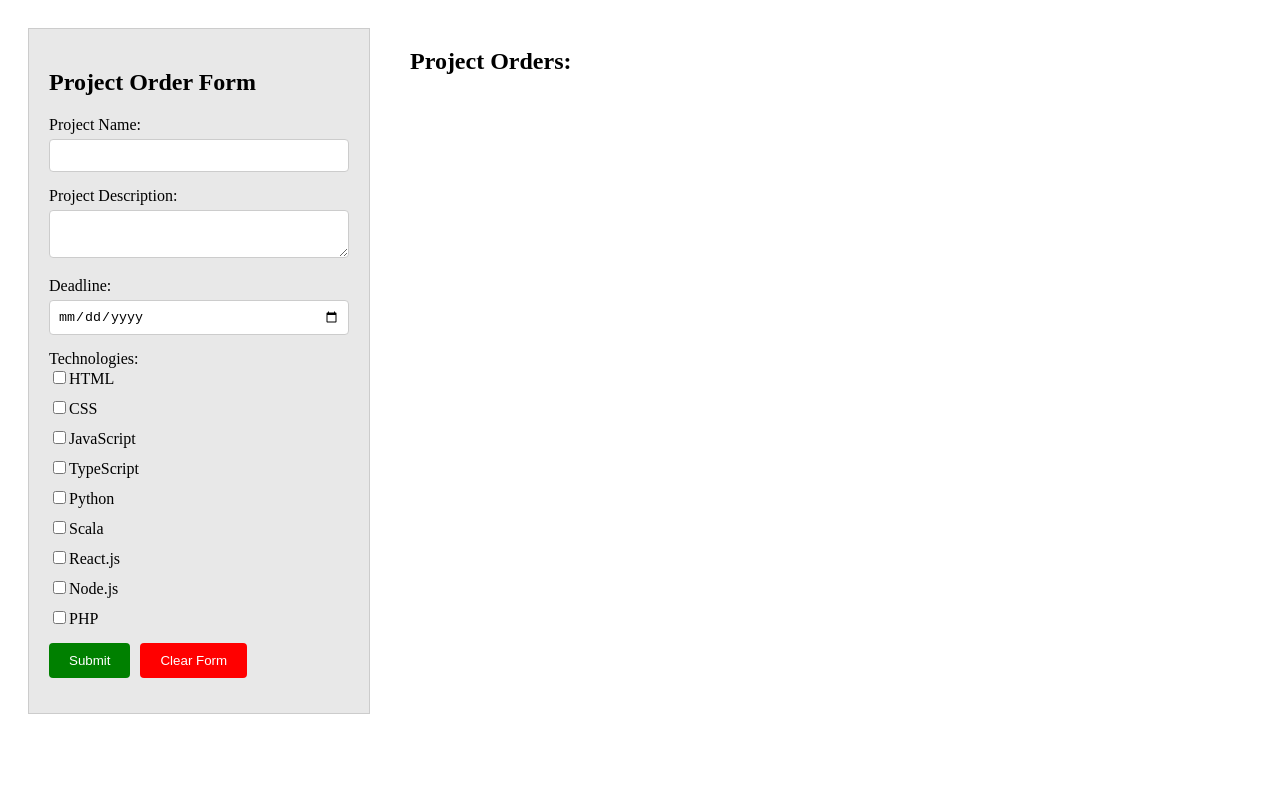
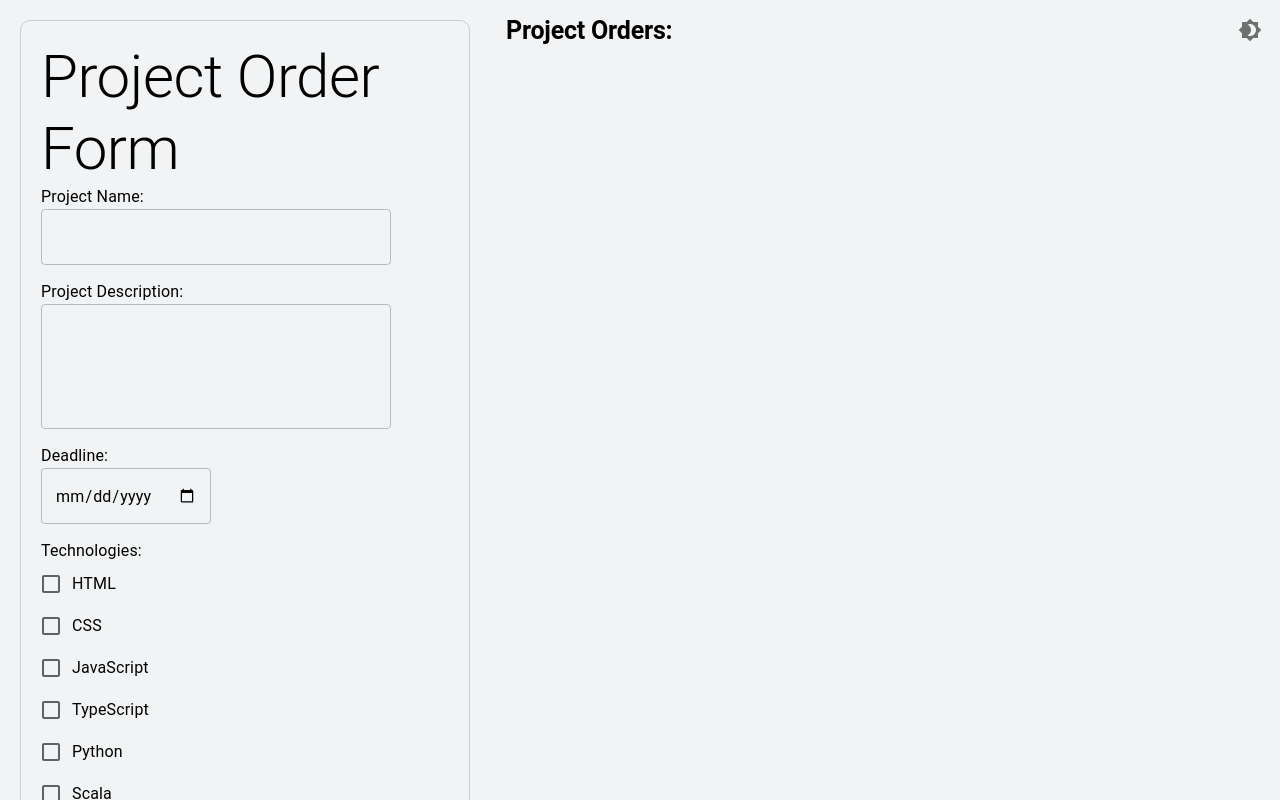
Before and after one commit to Proga-React-Practice/Maxym-Hladun-Epsilon, a React (Vite) app in the folder vite-project/: page / in a window 1280 px wide. Shown: the top 800 px of the page. Built offline with nearby package versions, Linux system fonts and the light colour scheme.

Commit message:
amui integration, some styles and card animation

```diff
--- a/vite-project/package.json
+++ b/vite-project/package.json
@@ -10,6 +10,9 @@
     "preview": "vite preview"
   },
   "dependencies": {
+    "@mui/lab": "^5.0.0-alpha.170",
+    "@mui/material": "^5.15.15",
+    "@mui/system": "^5.15.15",
     "react": "^18.2.0",
     "react-dom": "^18.2.0"
   },
--- a/vite-project/src/AddOrderForm.tsx
+++ b/vite-project/src/AddOrderForm.tsx
@@ -1,7 +1,16 @@
 import React, { useState } from "react";
-import "./FormStyles.css";
+import {
+  TextField,
+  Button,
+  Checkbox,
+  FormControlLabel,
+  FormGroup,
+  Box,
+} from "@mui/material";
+import { Typography } from "@mui/material";
 import { Project } from "./Utils";
-import Checkbox from "./Checkbox";
+import { grey, red, green } from "@mui/material/colors";
+import { styled } from "@mui/system";
 
 const TechnologiesList: { id: string; name: string }[] = [
   { id: "html", name: "HTML" },
@@ -15,9 +24,24 @@ const TechnologiesList: { id: string; name: string }[] = [
   { id: "php", name: "PHP" },
 ];
 
+const StyledTypography = styled(Typography)(({ theme }) => ({
+  color: (props) =>
+    props.darkMode ? theme.palette.grey[300] : theme.palette.text.primary,
+}));
+
+const StyledFormWrapper = styled(Box)(({ theme }) => ({
+  border: "1px solid #ccc",
+  padding: "20px",
+  width: "450px",
+  backgroundColor: (props) =>
+    props.darkMode ? theme.palette.grey[800] : theme.palette.grey[300],
+  borderRadius: "10px",
+}));
+
 const AddOrderForm: React.FC<{
   addProject: (project: Project) => void;
-}> = ({ addProject }) => {
+  darkMode: boolean;
+}> = ({ addProject, darkMode }) => {
   const [name, setName] = useState("");
   const [description, setDescription] = useState("");
   const [deadline, setDeadline] = useState("");
@@ -54,57 +78,93 @@ const AddOrderForm: React.FC<{
   };
 
   return (
-    <div className="form-container">
-      <div className="form-wrapper">
-        <h2>Project Order Form</h2>
+    <Box
+      className={`form-container ${
+        darkMode ? "dark-background" : "light-background"
+      }`}
+      sx={{
+        justifyContent: "left",
+        padding: "20px",
+      }}
+    >
+      <StyledFormWrapper darkMode={darkMode}>
+        <StyledTypography variant="h2" darkMode={darkMode}>
+          Project Order Form
+        </StyledTypography>
         <form onSubmit={handleSubmit}>
-          <div className="form-group">
-            <label htmlFor="project-name">Project Name:</label>
-            <input
-              type="text"
+          <Box className="form-group" sx={{ marginBottom: "15px" }}>
+            <StyledTypography htmlFor="project-name" darkMode={darkMode}>
+              Project Name:
+            </StyledTypography>
+            <TextField
               id="project-name"
               value={name}
               onChange={(e) => setName(e.target.value)}
               required
+              sx={{
+                width: "350px",
+              }}
             />
-          </div>
-          <div className="form-group">
-            <label htmlFor="project-description">Project Description:</label>
-            <textarea
+          </Box>
+          <Box className="form-group" sx={{ marginBottom: "15px" }}>
+            <StyledTypography htmlFor="project-description" darkMode={darkMode}>
+              Project Description:
+            </StyledTypography>
+            <TextField
               id="project-description"
+              multiline
+              rows={4}
               value={description}
               onChange={(e) => setDescription(e.target.value)}
               required
-            ></textarea>
-          </div>
-          <div className="form-group">
-            <label htmlFor="deadline">Deadline:</label>
-            <input
+              sx={{
+                width: "350px",
+              }}
+            />
+          </Box>
+          <Box className="form-group" sx={{ marginBottom: "15px" }}>
+            <StyledTypography htmlFor="deadline" darkMode={darkMode}>
+              Deadline:
+            </StyledTypography>
+            <TextField
+              id="deadline"
               type="date"
-              id="deadline"
               value={deadline}
               onChange={(e) => setDeadline(e.target.value)}
               required
             />
-          </div>
-          <div className="form-group">
-            <label>Technologies:</label>
-            <div className="TechnologyContainer">
+          </Box>
+          <Box className="form-group" sx={{ marginBottom: "15px" }}>
+            <StyledTypography darkMode={darkMode}>
+              Technologies:
+            </StyledTypography>
+            <FormGroup>
               {TechnologiesList.map((tech) => (
-                <Checkbox
+                <FormControlLabel
                   key={tech.id}
-                  id={tech.id}
-                  value={tech.name}
-                  onChange={handleCheckboxChange}
+                  control={
+                    <Checkbox
+                      checked={technologies.includes(tech.id)}
+                      onChange={() => handleCheckboxChange(tech.id)}
+                    />
+                  }
+                  label={tech.name}
                 />
               ))}
-            </div>
-          </div>
-
-          <div className="form-group">
-            <button type="submit">Submit</button>
-            <button
+            </FormGroup>
+          </Box>
+          <Box className="form-group" sx={{ marginBottom: "15px" }}>
+            <Button
+              type="submit"
+              variant="contained"
+              sx={{ marginRight: "10px", bgcolor: green[500] }}
+            >
+              Submit
+            </Button>
+            <Button
               type="button"
+              variant="contained"
+              sx={{ bgcolor: red[500] }}
               onClick={() => {
                 setName("");
                 setDescription("");
@@ -113,11 +173,11 @@ const AddOrderForm: React.FC<{
               }}
             >
               Clear Form
-            </button>
-          </div>
+            </Button>
+          </Box>
         </form>
-      </div>
-    </div>
+      </StyledFormWrapper>
+    </Box>
   );
 };
 
--- a/vite-project/src/App.tsx
+++ b/vite-project/src/App.tsx
@@ -3,9 +3,38 @@ import AddOrderForm from "./AddOrderForm";
 import Cards from "./Cards";
 import "./index.css";
 import { Project } from "./Utils";
+import { createTheme, ThemeProvider } from "@mui/material/styles";
+import IconButton from "@mui/material/IconButton";
+import Brightness4Icon from "@mui/icons-material/Brightness4";
+import CssBaseline from "@mui/material/CssBaseline";
+
+export const lightTheme = createTheme({
+  palette: {
+    mode: "light",
+    text: {
+      primary: "#000000",
+    },
+    background: {
+      default: "#F1F3F4",
+    },
+  },
+});
+
+export const darkTheme = createTheme({
+  palette: {
+    mode: "dark",
+    text: {
+      primary: "rgb(255, 165, 0)",
+    },
+    background: {
+      default: "#202124",
+    },
+  },
+});
 
 const App: React.FC = () => {
   const [projects, setProjects] = useState<Project[]>([]);
+  const [darkMode, setDarkMode] = useState(false);
 
   const addProject = (project: Project) => {
     setProjects([...projects, project]);
@@ -15,11 +44,33 @@ const App: React.FC = () => {
     setProjects(projects.filter((project) => project.id !== id));
   };
 
+  const toggleDarkMode = () => {
+    setDarkMode((prevDarkMode) => !prevDarkMode);
+  };
+
+  const theme = darkMode ? darkTheme : lightTheme;
+
   return (
-    <div className="main">
-      <AddOrderForm addProject={addProject} />
-      <Cards projects={projects} deleteProject={deleteProject} />
-    </div>
+    <ThemeProvider theme={theme}>
+      <CssBaseline />
+      <div
+        className={`main ${darkMode ? "dark-background" : "light-background"}`}
+      >
+        <IconButton
+          onClick={toggleDarkMode}
+          aria-label="toggle dark mode"
+          sx={{ position: "absolute", top: 10, right: 10 }}
+        >
+          <Brightness4Icon />
+        </IconButton>
+        <AddOrderForm addProject={addProject} darkMode={darkMode} />
+        <Cards
+          projects={projects}
+          deleteProject={deleteProject}
+          darkMode={darkMode}
+        />
+      </div>
+    </ThemeProvider>
   );
 };
 
--- a/vite-project/src/Cards.tsx
+++ b/vite-project/src/Cards.tsx
@@ -1,30 +1,95 @@
 import React from "react";
-import "./CardsStyles.css";
+import {
+  Typography,
+  Button,
+  Box,
+  Card,
+  CardContent,
+  CardActions,
+} from "@mui/material";
+import { styled, keyframes } from "@mui/system";
 import { Project } from "./Utils";
+
+const cardSlideIn = keyframes`
+  0% {
+    transform: translateX(100%);
+  }
+  100% {
+    transform: translateX(0);
+  }
+`;
+
+const StyledCard = styled(Card)(({ theme }) => ({
+  width: 300,
+  height: 500,
+  margin: theme.spacing(1),
+  borderRadius: theme.shape.borderRadius * 2,
+  boxShadow: theme.shadows[3],
+  backgroundColor: (props) =>
+    props.darkMode ? theme.palette.grey[700] : theme.palette.background.paper,
+  animation: `${cardSlideIn} 0.5s ease-out`,
+}));
+
+const StyledCardContent = styled(CardContent)({
+  flexGrow: 1,
+});
+
+const Technology = styled(Typography)(({ theme }) => ({
+  fontWeight: theme.typography.fontWeightBold,
+  fontStyle: "italic",
+  color: (props) =>
+    props.darkMode ? theme.palette.grey[300] : theme.palette.grey[700],
+}));
+
+const CardsContainer = styled(Box)(({ theme }) => ({
+  display: "flex",
+  flexWrap: "wrap",
+  justifyContent: "flex-start",
+  padding: theme.spacing(2),
+  width: "100%",
+  backgroundColor: (props) =>
+    props.darkMode ? theme.palette.grey[800] : theme.palette.grey[200],
+}));
 
 const Cards: React.FC<{
   projects: Project[];
   deleteProject: (id: number) => void;
-}> = ({ projects, deleteProject }) => {
+  darkMode: boolean;
+}> = ({ projects, deleteProject, darkMode }) => {
   return (
-    <div className="cards-container">
-      <h2>Project Orders: </h2>
+    <CardsContainer darkMode={darkMode}>
+      <Typography variant="h2" sx={{ fontSize: 25, fontWeight: "bold" }}>
+        Project Orders:
+      </Typography>
       {projects.map((project) => (
-        <div key={project.id} className="card">
-          <h3>{project.name}</h3>
-          <p>
-            <span>Description:</span> {project.description}
-          </p>
-          <p>
-            <span>Deadline:</span> {project.deadline}
-          </p>
-          <p>
-            <span>Technologies:</span> {project.technologies.join(", ")}
-          </p>
-          <button onClick={() => deleteProject(project.id)}>Delete</button>
-        </div>
+        <StyledCard key={project.id} darkMode={darkMode}>
+          <StyledCardContent>
+            <Typography variant="h3">{project.name}</Typography>
+            <Typography>
+              <Technology darkMode={darkMode}>Description:</Technology>{" "}
+              {project.description}
+            </Typography>
+            <Typography>
+              <Technology darkMode={darkMode}>Deadline:</Technology>{" "}
+              {project.deadline}
+            </Typography>
+            <Typography>
+              <Technology darkMode={darkMode}>Technologies:</Technology>{" "}
+              {project.technologies.join(", ")}
+            </Typography>
+          </StyledCardContent>
+          <CardActions>
+            <Button
+              onClick={() => deleteProject(project.id)}
+              variant="contained"
+              color="error"
+            >
+              Delete
+            </Button>
+          </CardActions>
+        </StyledCard>
       ))}
-    </div>
+    </CardsContainer>
   );
 };
 
--- a/vite-project/src/CardsStyles.css
+++ b/vite-project/src/CardsStyles.css
@@ -26,6 +26,7 @@ span {
   box-shadow: 0px 0px 10px 0px rgba(0, 0, 0, 0.1);
   margin-right: 30px;
   background-color: #e8e8e8;
+  animation: cardSlideIn 0.5s ease-out;
 }
 
 .card h3 {
@@ -46,3 +47,11 @@ span {
 .card button:hover {
   opacity: 0.7;
 }
+@keyframes cardSlideIn {
+  0% {
+    transform: translateX(100%);
+  }
+  100% {
+    transform: translateX(0);
+  }
+}
--- /dev/null
+++ b/vite-project/src/ThemeToggle.tsx
@@ -0,0 +1,17 @@
+// ThemeToggle.tsx
+import React from "react";
+import { IconButton } from "@mui/material";
+import Brightness4Icon from "@mui/icons-material/Brightness4";
+import Brightness7Icon from "@mui/icons-material/Brightness7";
+
+const ThemeToggle: React.FC<{ toggleTheme: () => void }> = ({
+  toggleTheme,
+}) => {
+  return (
+    <IconButton onClick={toggleTheme} aria-label="Toggle theme">
+      {theme === "light" ? <Brightness4Icon /> : <Brightness7Icon />}
+    </IconButton>
+  );
+};
+
+export default ThemeToggle;
```
Also changed, not shown: package.json (added, +8 -0 lines), 2 other files (tests, documents, lock files or other folders).
